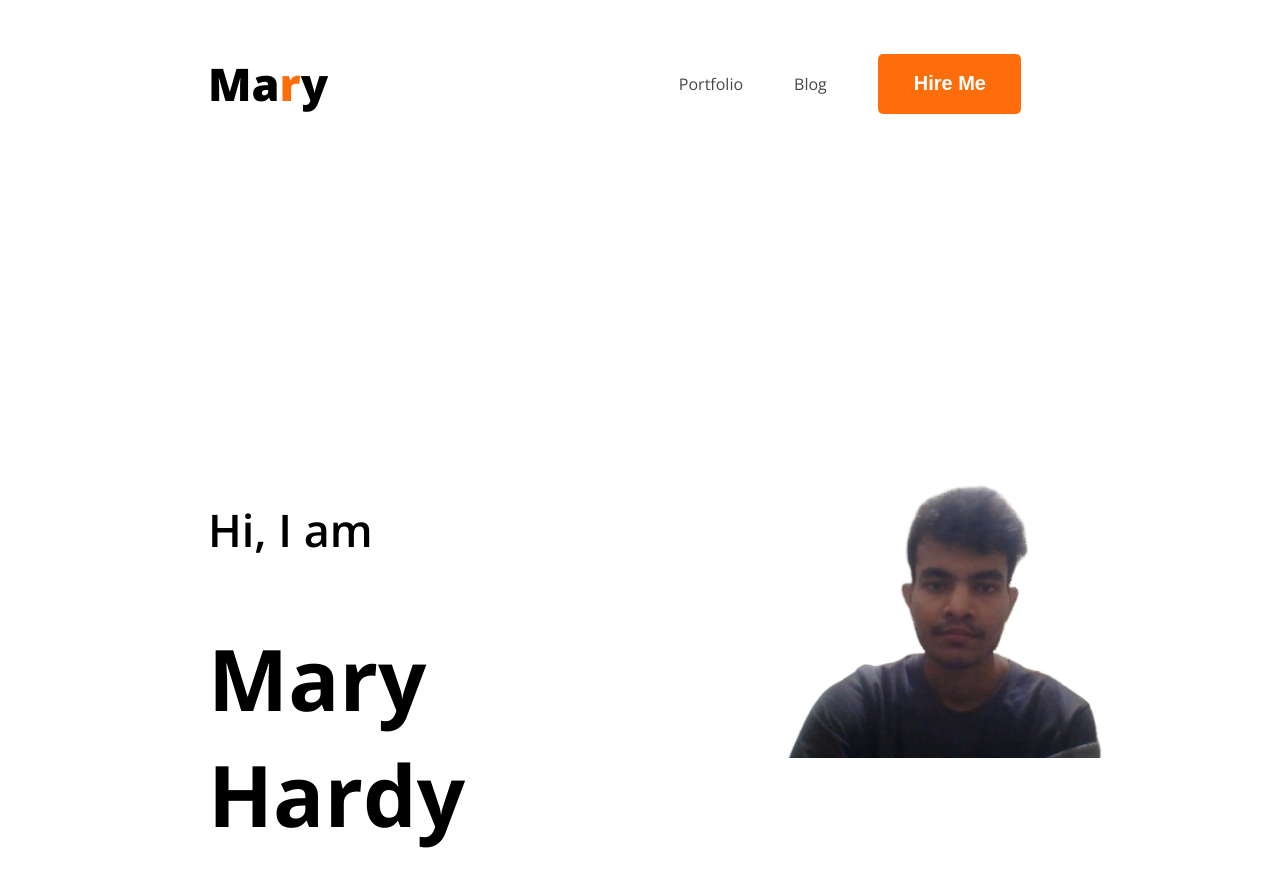
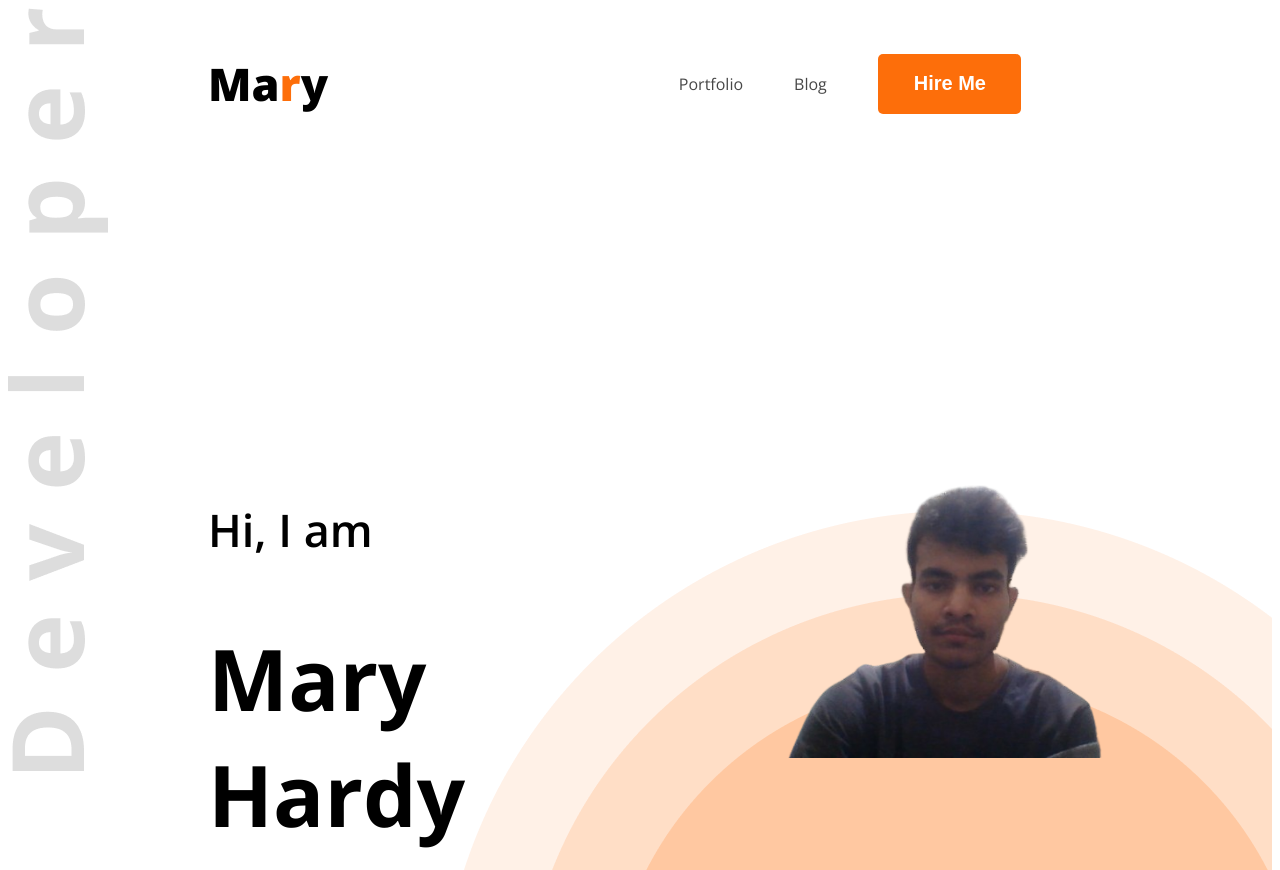
Before and after one commit to SHARIFULALAM2025/portfolio-website, a plain HTML site: page index.html in a window 1280 px wide. Shown: the top 870 px of the page. Drawn offline with nearby package versions, Linux system fonts and the light colour scheme.

Commit message:
imagr updet here

```diff
--- a/styles/index.css
+++ b/styles/index.css
@@ -19,7 +19,7 @@ nav{
      margin: 0 200px;
 }
 .header{
-     background-image: url('images/icons/developer.png'), url('images/icons/header_bg.png');
+     background-image: url('../images/icons/developer.png'), url('../images/icons/header_bg.png');
      background-repeat: no-repeat;
      background-position: top left ,bottom right;
 }
```
